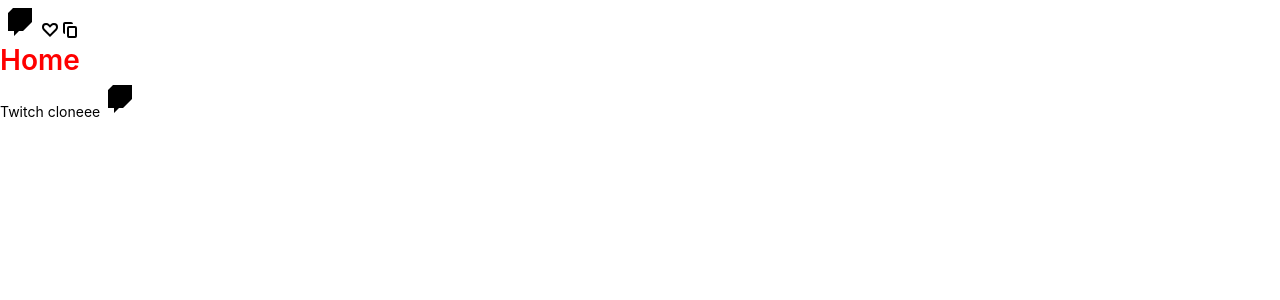
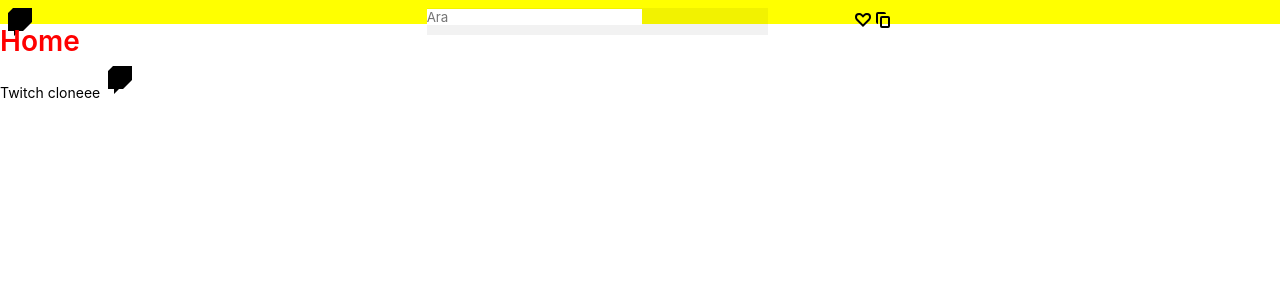
Before and after one commit to jushcmd/twitch-clone-vue, a Vue app: page / in a window 1280 px wide. Shown: the top 300 px of the page. Built offline with nearby package versions, Linux system fonts and the light colour scheme.

Commit message:
header güncellendi.

```diff
--- a/src/components/Header.vue
+++ b/src/components/Header.vue
@@ -1,14 +1,20 @@
 <template>
-  <header>
+  <header class="header">
+
     <router-link class="home" to="/">
       <IconHome />
     </router-link>
+    <form class="form">
+      <input type="text" placeholder="Ara">
+    </form>
+    <nav>
     <router-link to="/directory/followed">
         <IconHeart />
     </router-link>
     <router-link to="/directory">
       <IconBrowse />
     </router-link>
+    </nav>
   </header>
 </template>
 
@@ -29,7 +35,23 @@ export default {
 
 
 <style scoped>
-.home{
+.header {
+  background-color: yellow;
+  display: grid;
+  grid-template-columns: 1fr 1fr 1fr;
+  align-items: center;
+  height: 24px;
+}
+
+.form {
+  width: 341px;
+  height: 27px;
+  background-color: var(--color-background-input);
+}
+.home {
+
+
+
 
 }
 </style>
```
